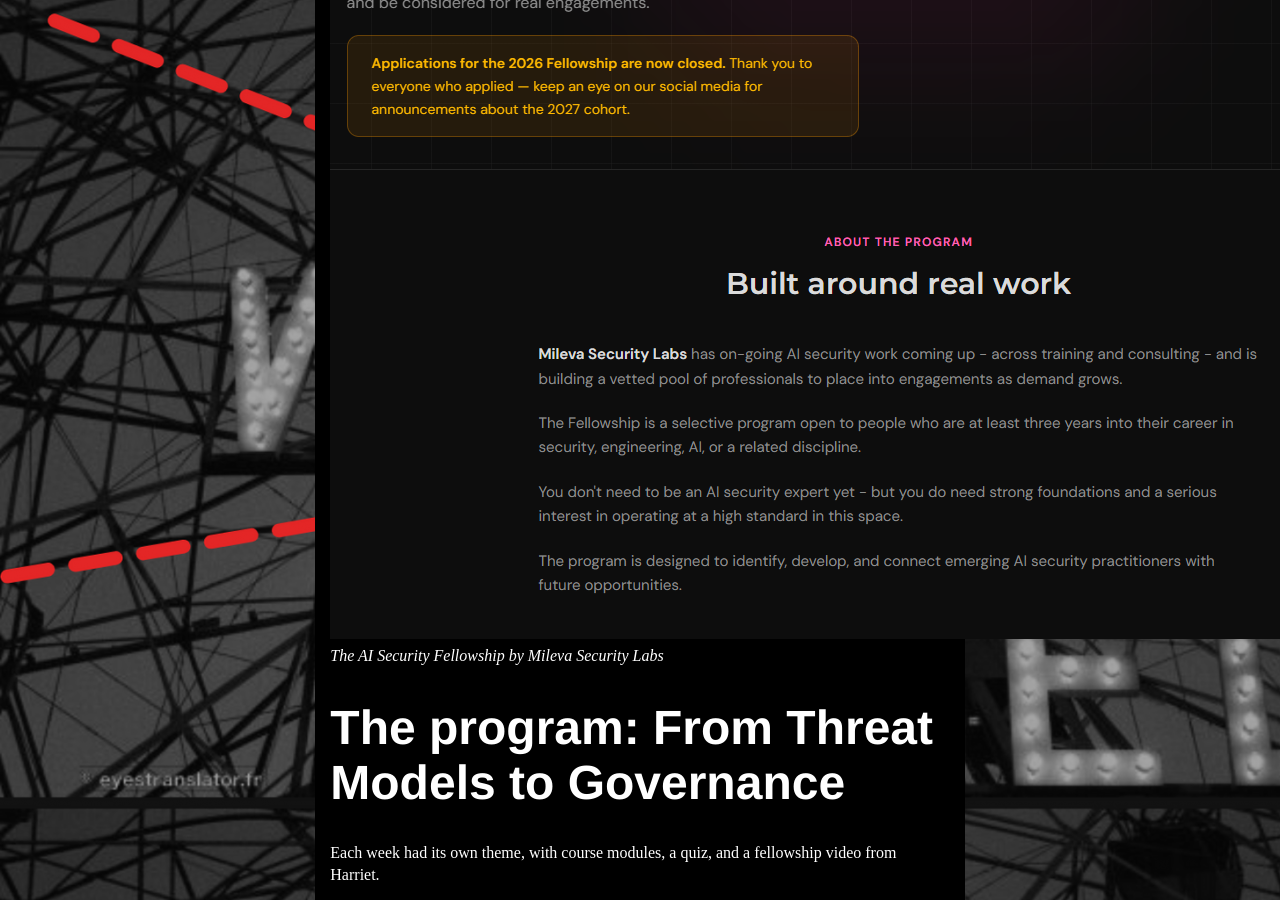
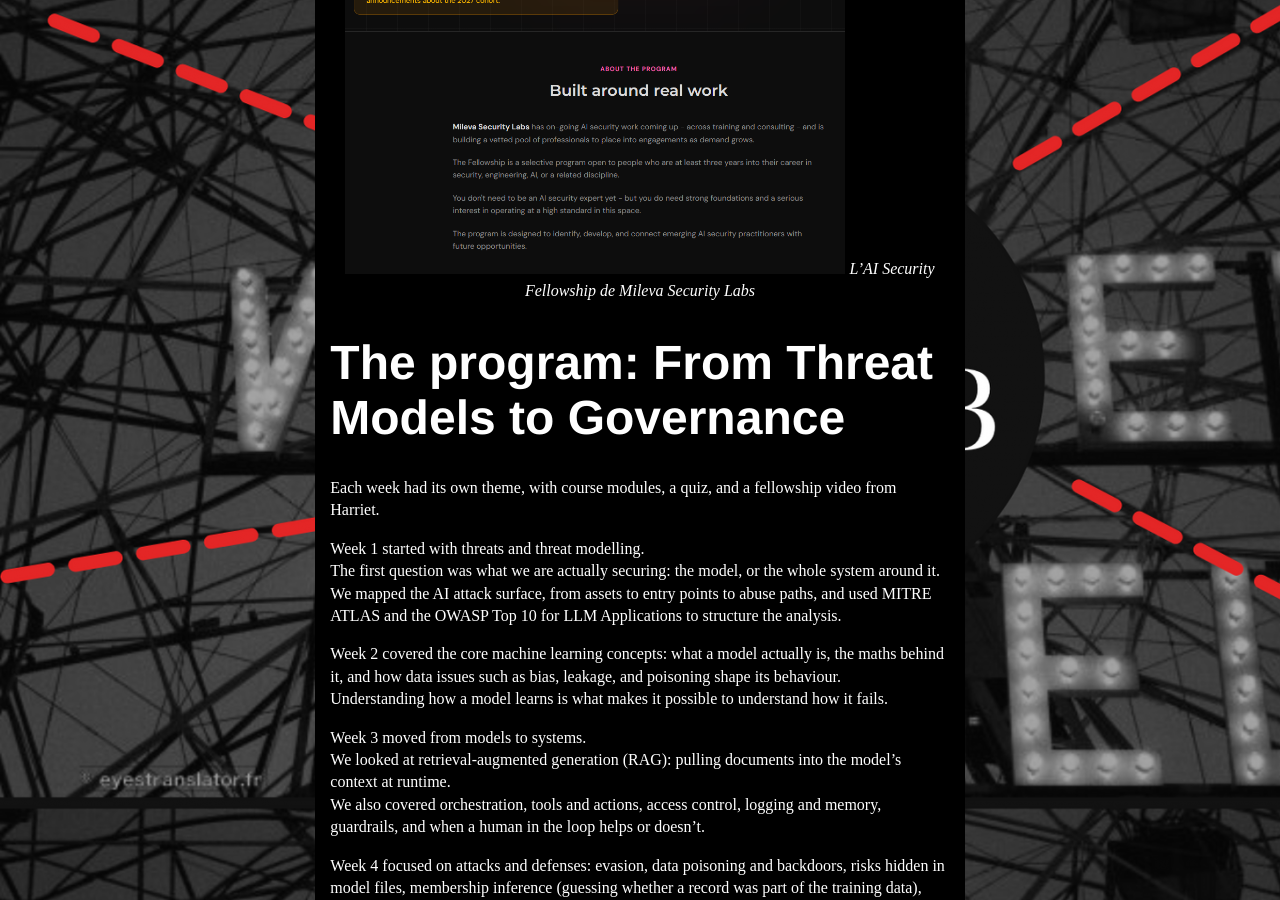
Before and after one commit to CSbyGB/csbygb.github.io, a Jekyll site: the page built from _posts/2026-08-04-AI-Security-Fellowship-Mileva.md, in a window 1280 px wide and 900 px high, scrolled down 1038 px. Built offline with Jekyll 4.4.1, drawn with Linux system fonts in a browser that asks for light colours.

Commit message:
Update 2026-08-04-AI-Security-Fellowship-Mileva.md
fix image

```diff
--- a/_posts/2026-08-04-AI-Security-Fellowship-Mileva.md
+++ b/_posts/2026-08-04-AI-Security-Fellowship-Mileva.md
@@ -17,8 +17,10 @@
 I had been following Harriet's work for a while, and I wanted to assess where I stood in AI security.
 In this blog, I'll share what I took away.</i>
 
-![AI Security Fellowship by Mileva Security Labs](/img/mileva-fellowship.png "AI Security Fellowship")
-*The AI Security Fellowship by Mileva Security Labs*
+{:refdef: style="text-align: center;"}
+![AI Security Fellowship de Mileva Security Labs](/img/mileva-fellowship.png "AI Security Fellowship"){: width="500" }
+*L'AI Security Fellowship de Mileva Security Labs*
+{: refdef}
 
 # The program: From Threat Models to Governance
 
```
